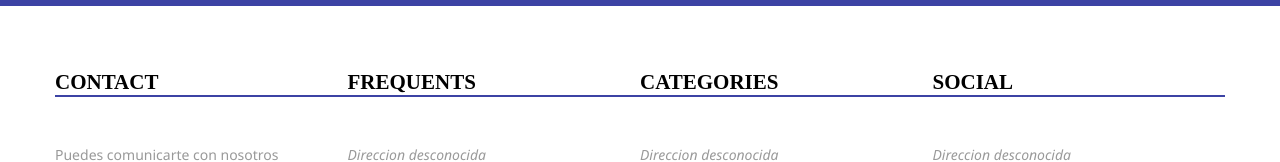
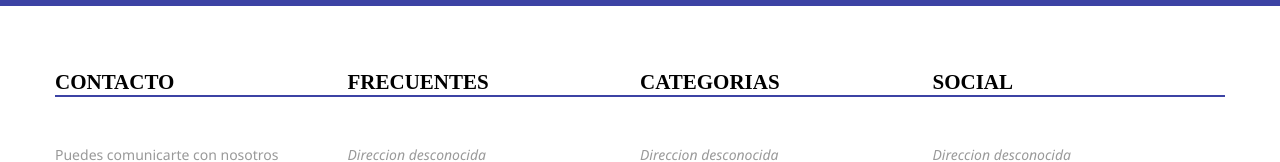
Before and after one commit to Alejo9601/codo-a-codo-project, a plain HTML site: page index.html in a window 1280 px wide. Shown: the part 3708-3870 px from the top of the page. Drawn offline with Linux system fonts and the light colour scheme; no server answers; a web font is replaced by a local one.

Commit message:
Modified words to spanish

```diff
--- a/index.html
+++ b/index.html
@@ -284,7 +284,7 @@
     <footer class="section-content section-content--footer">
         <div class="footer-info">
             <div class="footer-info__contact">
-                <h3>CONTACT</h3>
+                <h3>CONTACTO</h3>
                 <p>Puedes comunicarte con nosotros presencialmente o de manera online</p>
                 <ul>
                     <li>
@@ -305,7 +305,7 @@
                 </ul>
             </div>
             <div class="footer-info__frequent">
-                <h3>FREQUENTS</h3>
+                <h3>FRECUENTES</h3>
                 <ul>
                     <li>
                         <i>
@@ -325,7 +325,7 @@
                 </ul>
             </div>
             <div class="footer-info__categories">
-                <h3>CATEGORIES</h3>
+                <h3>CATEGORIAS</h3>
                 <ul>
                     <li>
                         <i>
```
